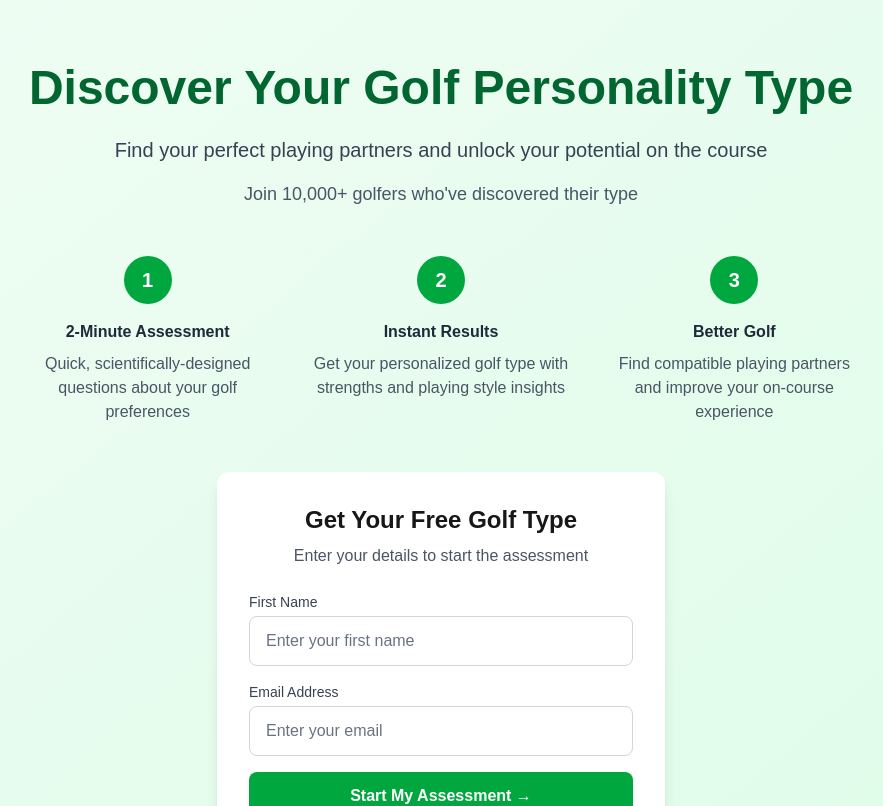
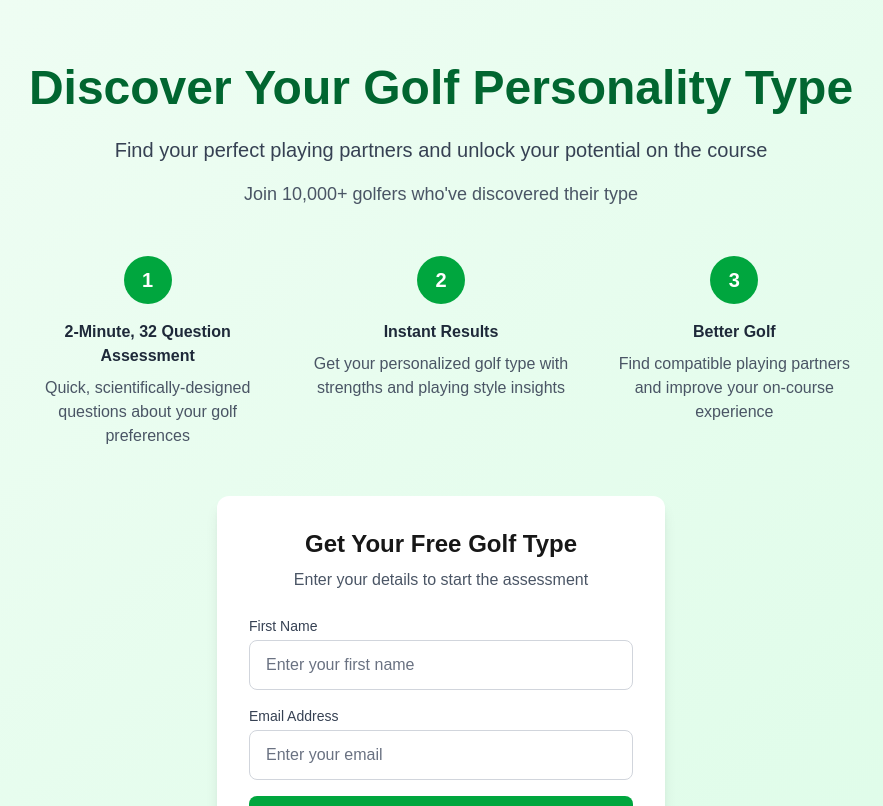
Before and after one commit to bczimmer/mygolftype, a Next.js app: page / in a window 1280 px wide. Shown: the top 806 px of the page, without its empty margins (199-1082 px from the left). Built offline with nearby package versions, Linux system fonts and the light colour scheme; no server answers.

Commit message:
Add Question Total to Landing Page

```diff
--- a/src/app/page.tsx
+++ b/src/app/page.tsx
@@ -95,7 +95,7 @@ export default function LandingPage() {
             <div className="bg-green-600 text-white w-12 h-12 rounded-full flex items-center justify-center mx-auto mb-4 text-xl font-bold">
               1
             </div>
-            <h3 className="font-semibold text-gray-800 mb-2">2-Minute Assessment</h3>
+            <h3 className="font-semibold text-gray-800 mb-2">2-Minute, 32 Question Assessment</h3>
             <p className="text-gray-600">Quick, scientifically-designed questions about your golf preferences</p>
           </div>
 
```
